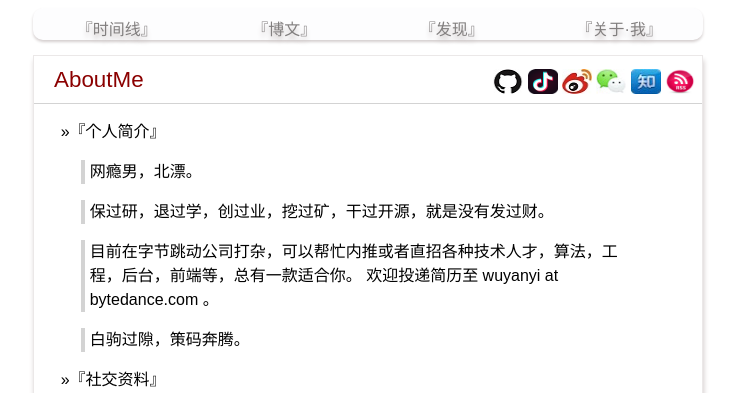
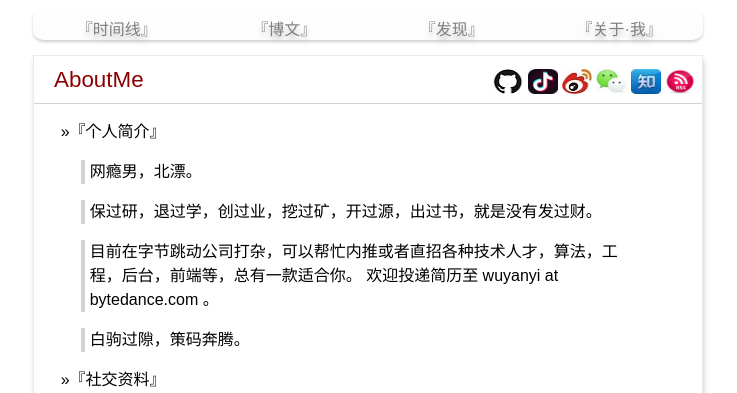
Before and after one commit to yanyiwu/blog, a Jekyll site: the page built from about.md, in a window 1280 px wide. Shown: the top 393 px of the page, without its empty margins (272-1009 px from the left). Built offline with Jekyll 4.4.1, drawn with Linux system fonts in a browser that asks for light colours; Markdown is read by kramdown in place of the engine named in the settings; comment, search, counter and statistics services are not loaded.

Commit message:
[about] update

```diff
--- a/about.md
+++ b/about.md
@@ -7,7 +7,7 @@ title: AboutMe
 
 > 网瘾男，北漂。
 
-> 保过研，退过学，创过业，挖过矿，干过开源，就是没有发过财。
+> 保过研，退过学，创过业，挖过矿，开过源，出过书，就是没有发过财。
 
 > 目前在字节跳动公司打杂，可以帮忙内推或者直招各种技术人才，算法，工程，后台，前端等，总有一款适合你。
 > 欢迎投递简历至 wuyanyi at bytedance.com 。
```
